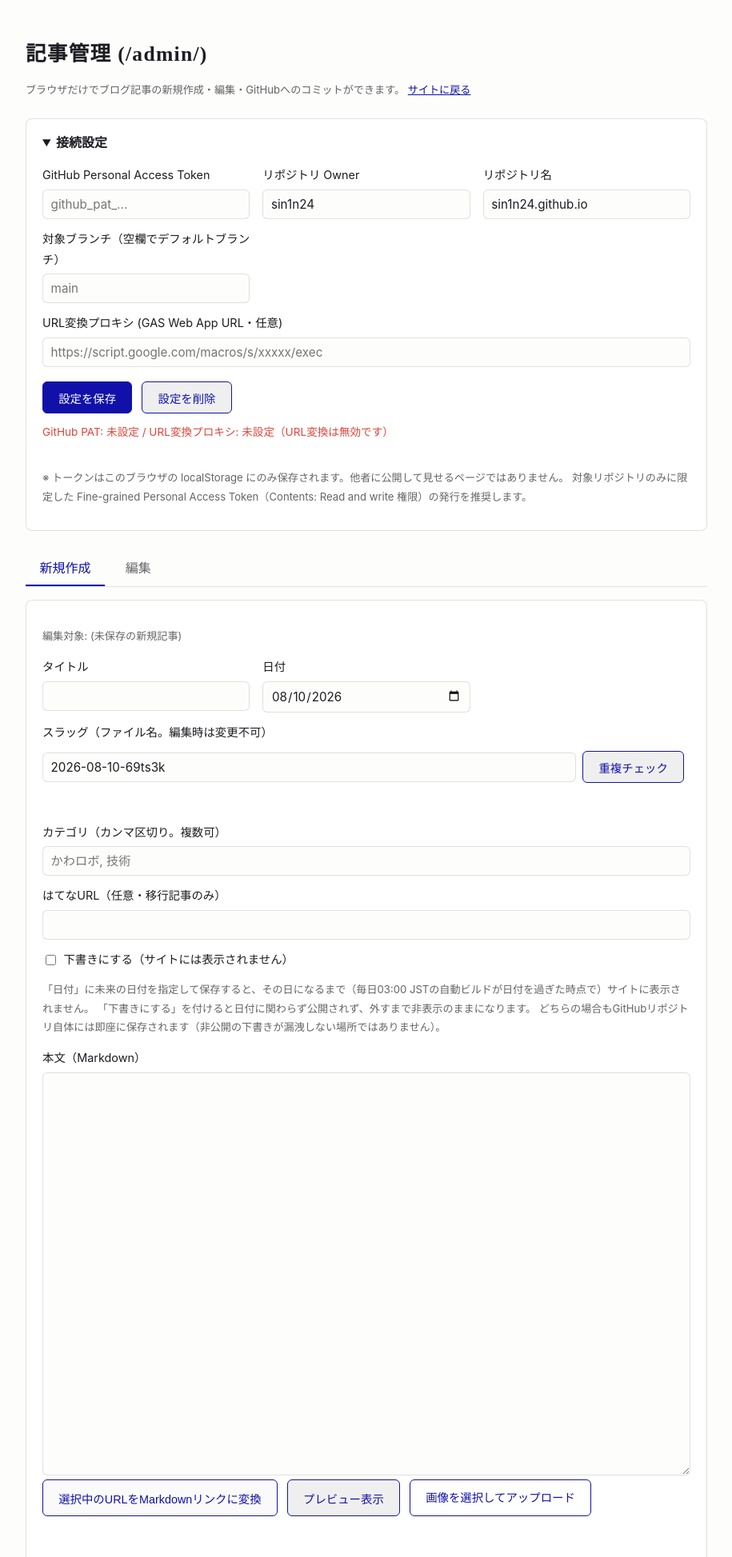
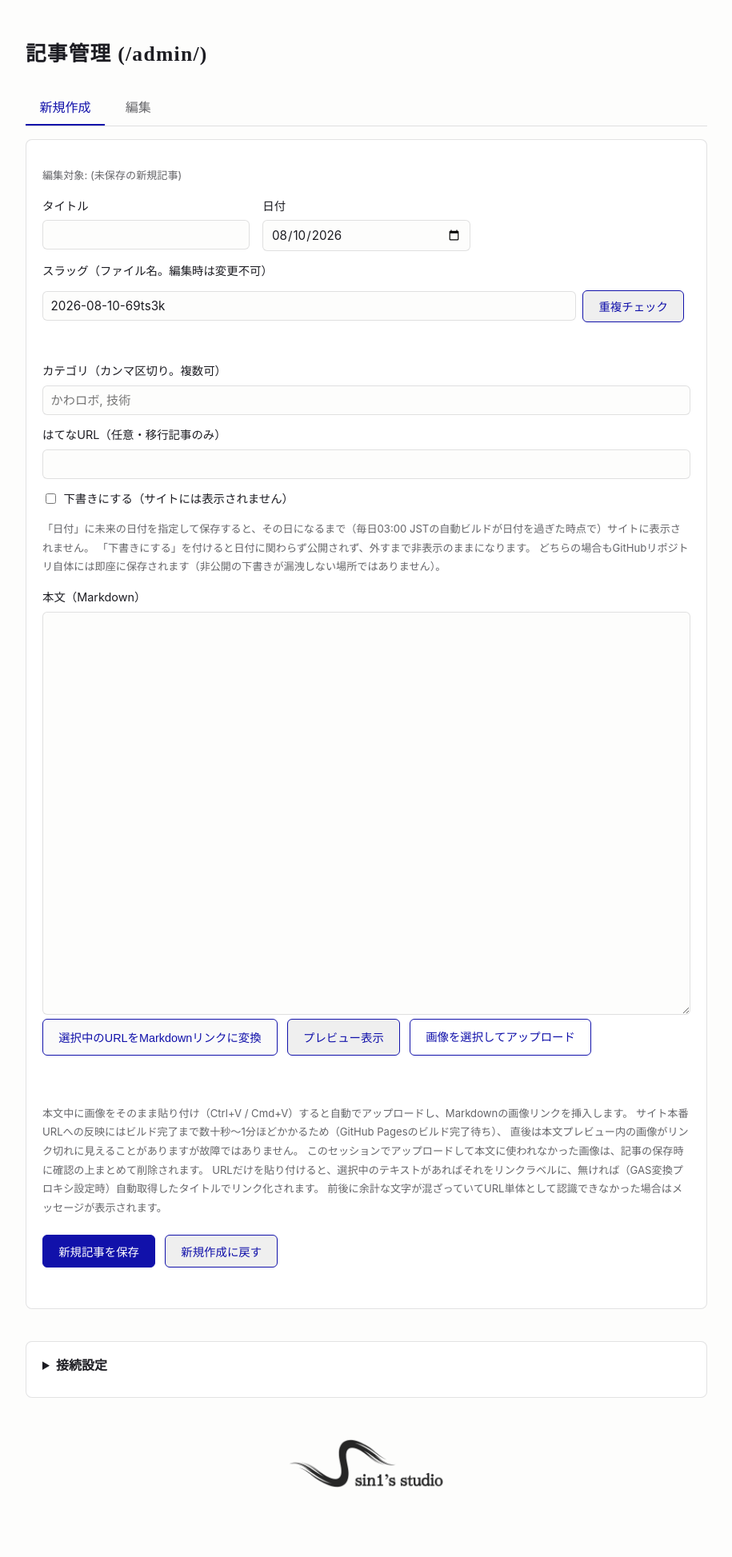
Before and after one commit to sin1n24/sin1n24.github.io, an Astro site: page /admin in a window 1280 px wide. Shown: the top 1947 px of the page at 80% size, without its empty margins (182-1097 px from the left). Built offline with nearby package versions, Linux system fonts and the light colour scheme; Astro itself is replaced by a stand-in of ours.

Commit message:
admin画面のレイアウト整理
- 接続設定は普段使わないため、常に折りたたみ・ページ最下部へ移動
- 冒頭の説明文（サイトに戻るリンク込み）を削除
- 末尾にサイトロゴ（トップページへのリンク）を追加

```diff
--- a/src/pages/admin.astro
+++ b/src/pages/admin.astro
@@ -14,52 +14,7 @@ import '../styles/global.css';
     <div class="admin-shell container">
       <header class="admin-header">
         <h1>記事管理 (/admin/)</h1>
-        <p class="hint">
-          ブラウザだけでブログ記事の新規作成・編集・GitHubへのコミットができます。
-          <a href="/">サイトに戻る</a>
-        </p>
       </header>
-
-      <details class="settings-panel" open>
-        <summary>接続設定</summary>
-        <div class="field-grid">
-          <label class="field">
-            <span>GitHub Personal Access Token</span>
-            <input type="password" id="pat" autocomplete="off" placeholder="github_pat_..." />
-          </label>
-          <label class="field">
-            <span>リポジトリ Owner</span>
-            <input type="text" id="owner" autocomplete="off" />
-          </label>
-          <label class="field">
-            <span>リポジトリ名</span>
-            <input type="text" id="repo" autocomplete="off" />
-          </label>
-          <label class="field">
-            <span>対象ブランチ（空欄でデフォルトブランチ）</span>
-            <input type="text" id="branch" autocomplete="off" placeholder="main" />
-          </label>
-          <label class="field field-wide">
-            <span>URL変換プロキシ (GAS Web App URL・任意)</span>
-            <input
-              type="text"
-              id="gas-url"
-              autocomplete="off"
-              placeholder="https://script.google.com/macros/s/xxxxx/exec"
-            />
-          </label>
-        </div>
-        <div class="btn-row">
-          <button type="button" id="btn-save-settings" class="btn btn-primary">設定を保存</button>
-          <button type="button" id="btn-clear-settings" class="btn">設定を削除</button>
-        </div>
-        <p id="settings-status" class="status"></p>
-        <p id="global-status" class="status"></p>
-        <p class="hint">
-          ※ トークンはこのブラウザの localStorage にのみ保存されます。他者に公開して見せるページではありません。
-          対象リポジトリのみに限定した Fine-grained Personal Access Token（Contents: Read and write 権限）の発行を推奨します。
-        </p>
-      </details>
 
       <nav class="tabs">
         <button type="button" id="tab-new" class="tab-btn active">新規作成</button>
@@ -156,7 +111,55 @@ import '../styles/global.css';
         </div>
         <p id="save-status" class="status"></p>
       </section>
+
+      <details class="settings-panel">
+        <summary>接続設定</summary>
+        <div class="field-grid">
+          <label class="field">
+            <span>GitHub Personal Access Token</span>
+            <input type="password" id="pat" autocomplete="off" placeholder="github_pat_..." />
+          </label>
+          <label class="field">
+            <span>リポジトリ Owner</span>
+            <input type="text" id="owner" autocomplete="off" />
+          </label>
+          <label class="field">
+            <span>リポジトリ名</span>
+            <input type="text" id="repo" autocomplete="off" />
+          </label>
+          <label class="field">
+            <span>対象ブランチ（空欄でデフォルトブランチ）</span>
+            <input type="text" id="branch" autocomplete="off" placeholder="main" />
+          </label>
+          <label class="field field-wide">
+            <span>URL変換プロキシ (GAS Web App URL・任意)</span>
+            <input
+              type="text"
+              id="gas-url"
+              autocomplete="off"
+              placeholder="https://script.google.com/macros/s/xxxxx/exec"
+            />
+          </label>
+        </div>
+        <div class="btn-row">
+          <button type="button" id="btn-save-settings" class="btn btn-primary">設定を保存</button>
+          <button type="button" id="btn-clear-settings" class="btn">設定を削除</button>
+        </div>
+        <p id="settings-status" class="status"></p>
+        <p id="global-status" class="status"></p>
+        <p class="hint">
+          ※ トークンはこのブラウザの localStorage にのみ保存されます。他者に公開して見せるページではありません。
+          対象リポジトリのみに限定した Fine-grained Personal Access Token（Contents: Read and write 権限）の発行を推奨します。
+        </p>
+      </details>
     </div>
+
+    <footer class="admin-footer">
+      <a href="/" aria-label="サイトトップへ戻る">
+        <img class="footer-logo footer-logo-light" src="/img/sss_logo_3x1_black.png" alt="sin1's studio ロゴ" loading="lazy" />
+        <img class="footer-logo footer-logo-dark" src="/img/sss_logo_3x1_white.png" alt="sin1's studio ロゴ" loading="lazy" />
+      </a>
+    </footer>
 
     <script>
       import '../scripts/admin-editor.js';
@@ -178,16 +181,23 @@ import '../styles/global.css';
     margin-bottom: 0.25rem;
   }
 
-  .admin-header a {
-    color: var(--color-accent);
-  }
-
   .settings-panel {
     border: 1px solid var(--border-color);
     border-radius: 8px;
     padding: 1rem 1.25rem;
-    margin: 1.5rem 0;
+    margin: 2.5rem 0 0;
     background: var(--body-bg-elevated);
+  }
+
+  .admin-footer {
+    text-align: center;
+    margin-top: 3rem;
+  }
+
+  .admin-footer .footer-logo {
+    max-width: 200px;
+    margin: 0 auto;
+    opacity: 0.85;
   }
 
   .settings-panel summary {
```
